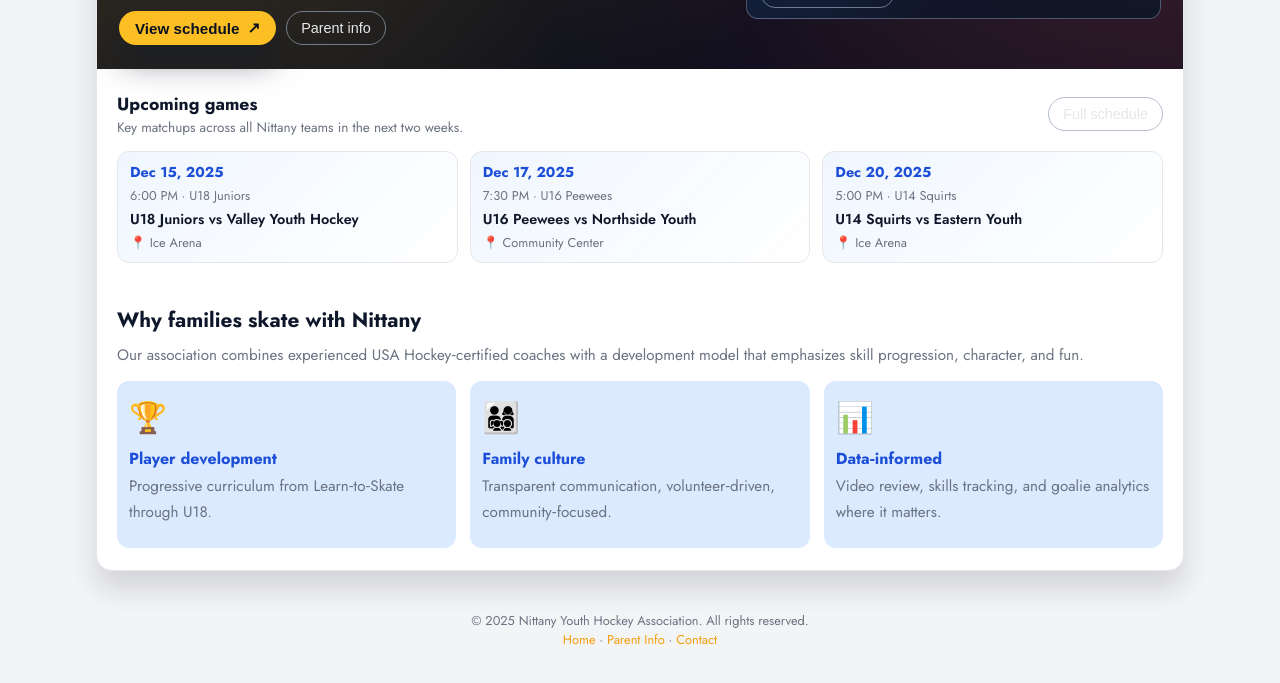
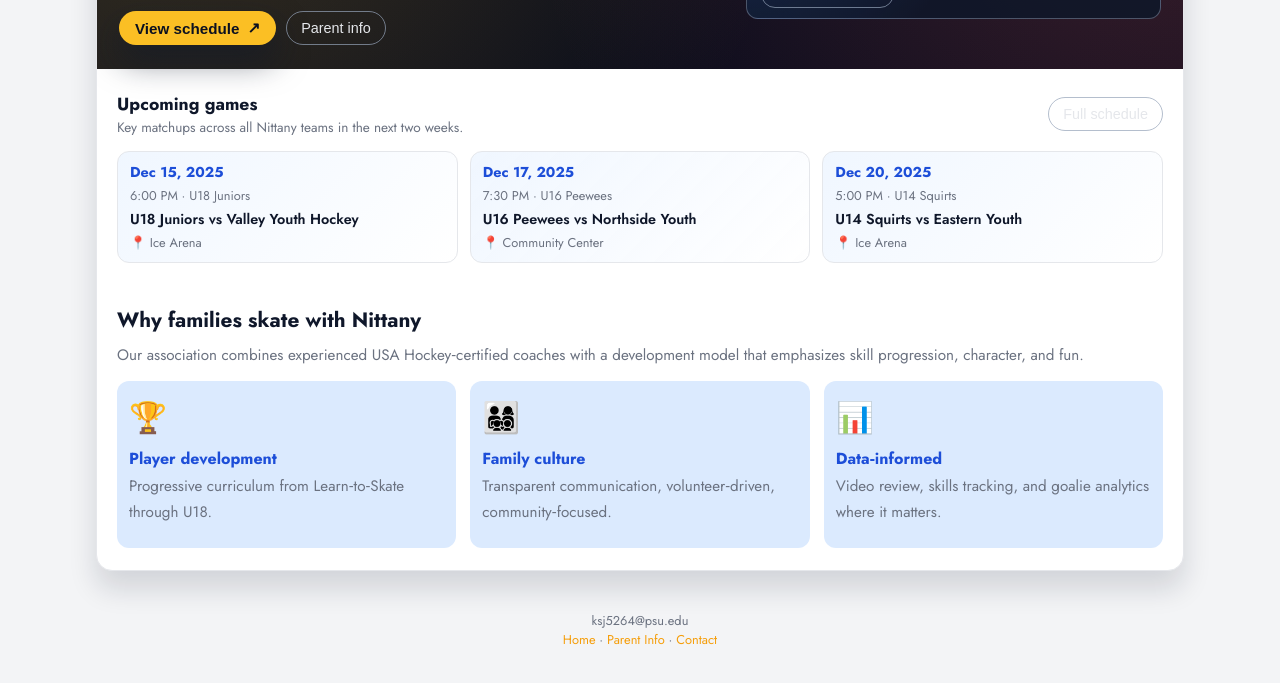
Before and after one commit to Kaustubh-Jadhav34/youth-sports-hub, a website: page index.html in a window 1280 px wide. Shown: the part 335-1018 px from the top of the page. Drawn offline with Linux system fonts and the light colour scheme.

Commit message:
Update index.html

```diff
--- a/index.html
+++ b/index.html
@@ -518,7 +518,7 @@
     </main>
 
     <footer class="app-footer">
-      <p>© 2025 Nittany Youth Hockey Association. All rights reserved.</p>
+      <p>ksj5264@psu.edu</p>
       <p><a href="?page=home">Home</a> · <a href="?page=parent-info">Parent Info</a> · <a href="?page=contact">Contact</a></p>
     </footer>
   </div>
```
